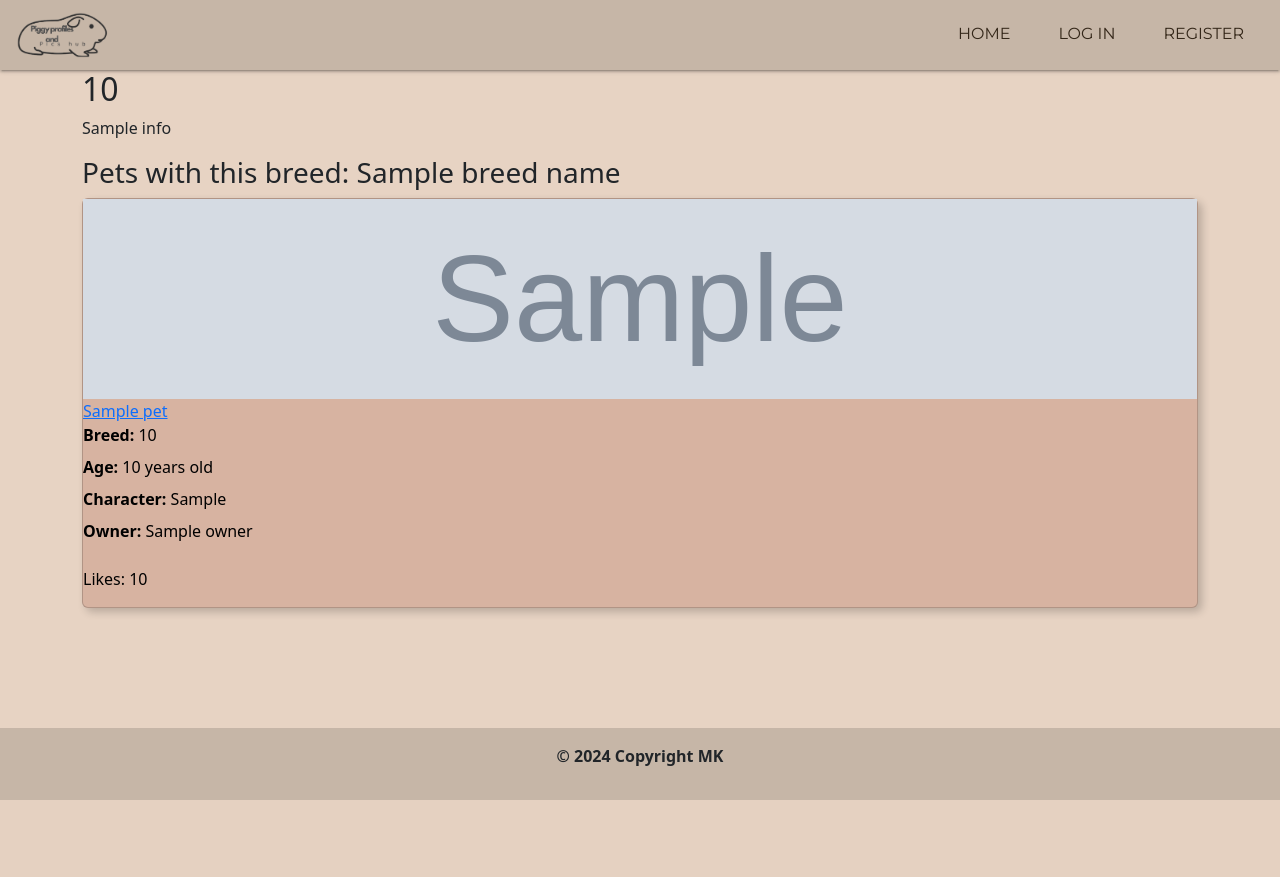
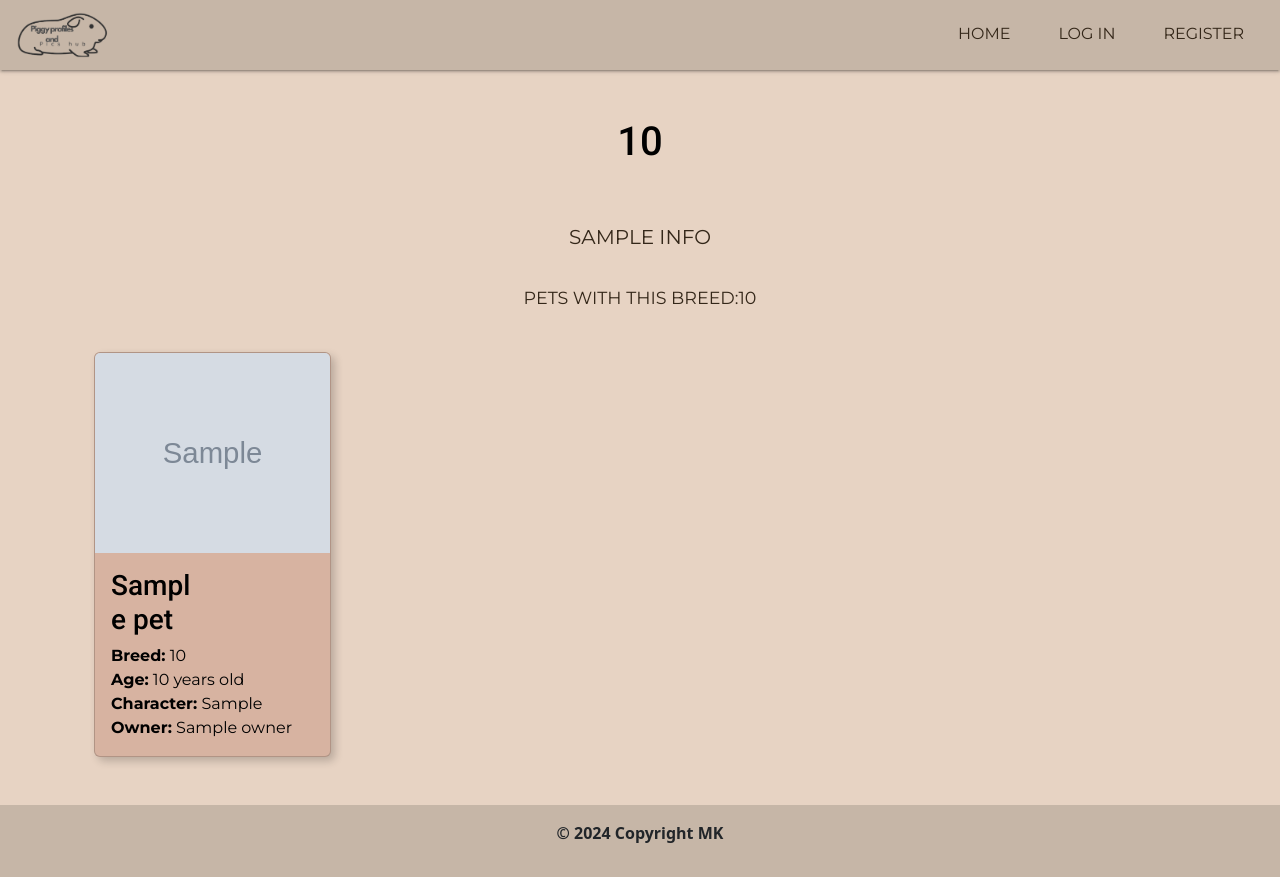
Before and after one commit to marina9222/guinea-pig-database, a Python web app: template templates/breed_details.html in a window 1280 px wide. Before the commit the page ends 800 px from the top, so only its background shows below. Run offline with Jinja, Linux system fonts and the light colour scheme; the template is opened without the code that fills it: most values are stand-ins (such as "Sample title", 1, 10 or a date in 2020); grey boxes marked "Sample" are stand-in pictures.

Commit message:
Add: bootstrap for breed_details html

```diff
--- a/templates/breed_details.html
+++ b/templates/breed_details.html
@@ -1,72 +1,136 @@
 {% extends "index.html" %}
 {% block content %}
-<h2 class="center-align font-2 mb-6 black-text">{{ breed.pet_breed }}</h2>
-<div class="center-align">
-    <p class="center-align font mb-6 main-text-color">{{ breed.info }}</p>
+
+<div class="row my-5">
+	<div class="col text-center">
+		<h2 class="fs-1 text-center font-secondary">{{ breed.pet_breed }}</h2>
 	</div>
-<h3 class="center-align font mb-6 main-text-color text-bold">Pets with this breed: {{ breed_name }}</h3>
+</div>
+
+<div class="row my-3">
+	<div class="col text-center font-primary main-text-color text-uppercase">
+		<p class="fs-5 mb-4">
+			{{ breed.info }}
+			<br><br>
+			<small>Pets with this breed:{{ breed.pet_breed }}</small>
+		</p>
+	</div>
+</div>
+
 <div class="row">
+	<div class="col">
         {% if not pets %}
-        <div class="col s12">
-            There are no {{ breed.pet_breed }} pets currently.
+            <h2 class="text-danger text-center">
+                We couldn't find any {{ breed.pet_breed }} pets.
+            </h2>
+        {% else %}
+            <div class="container-md">
+                <div class="row row-cols-1 row-cols-sm-2 row-cols-lg-3 row-cols-xl-4 g-3 g-md-5">
+                    {% for pet in pets %}
+                        <div class="col my-5">
+                            <div class="card h-100">
+                                <!-- card image -->
+                                {% if pet.pet.image_url %}
+                                    <a href="#!" data-bs-toggle="modal" data-bs-target="#petModal{{ pet.pet._id }}">
+                                        <img src="{{ pet.pet.image_url }}" alt="{{ pet.pet.pet_name }}" class="card-img-top img-fluid">
+                                    </a>
+                                {% else %}
+                                    <img src="{{ url_for('static', filename='images/'+pet.pet.pet_breed|replace(' ', '-')|lower+'.png') }}" alt="{{ pet.pet.pet_name }}" class="card-img-top img-fluid">
+                                {% endif %}
+                                <!-- card body -->
+                                <div class="card-body">
+                                    <div class="row row-cols-2">
+                                        <div class="col">
+                                            <h5 class="card-title fs-3">{{ pet.pet.pet_name }}</h5>
                                         </div>
+                                        <div class="col text-end">
+                                            {% if session.user %}
+                                                {% if pet.liked %}
+                                                    <!-- like/unlike buttons for authenticated users -->
+                                                    <a href="{{ url_for('unlike_pet', pet_id=pet.pet._id) }}" class="btn btn-sm btn-danger text-white">
+                                                        Unlike <i class="fa-solid fa-thumbs-down ms-2"></i>
+                                                    </a>
                                                 {% else %}
-        {% for pet in pets %}
-            <div class="col s12 m3">
-                <div class="card">
-                    <a class="modal-trigger" href="#modal{{ pet._id }}">
-                        <div class="card-image">
-                            {% if pet.image_url %}
-                                <img src="{{ pet.image_url }}" alt="{{ pet.pet_name }}" class="custom-img">
-                            {% else %}
-                                <img src="placeholder.jpg" alt="Placeholder">
+                                                    <a href="{{ url_for('like_pet', pet_id=pet.pet._id) }}" class="btn btn-sm btn-success text-white">
+                                                        Like <i class="fa-solid fa-thumbs-up ms-2"></i>
+                                                    </a>
                                                 {% endif %}
-                            <span class="card-title">{{ pet.pet_name }}</span>
+                                                <!-- number of likes -->
+                                                <div class="row text-muted">
+                                                    <div class="col text-end">
+                                                        <em>Likes:</em> {{ pet.likes }}
                                                     </div>
-                    </a>
-                    <div class="card-content">
-                        <div class="row">
-                            <div class="col s10 card-content-text">
-                                <p class="mb-2 main-text-color"><strong>Breed:</strong> {{ pet.pet_breed }}</p>
-                                <p class="mb-2 main-text-color"><strong>Age:</strong> {{ pet.pet_age }} years old</p>
-                                <p class="mb-2 main-text-color"><strong>Character:</strong> {{ pet.pet_character }}</p>
-                                <p class="mb-4 main-text-color"><strong>Owner:</strong> {{ pet.owner }}</p>
-                                {% if session.user %}
-                                    {% if session.user|lower == pet.owner|lower %}
-                                        <div class="card-action flex-container mb-4">
-                                            <a href="{{ url_for('edit_pet', pet_id=pet._id) }}" class="btn-small btn-color flex-item white-text font-2">Edit Pet</a>
-                                            <a href="{{ url_for('delete_pet', pet_id=pet._id) }}" class="btn-small red flex-item white-text font-2">Delete Pet</a>
                                                 </div>
                                             {% endif %}
-                                {% endif %}
-                                <div class="col s2 card-content-text">
-                                    <div class="like-container">
-                                        <p class="text-bold main-text-color">Likes: {{pet.likes}}</p>
+                                        </div>
+                                    </div>
+                                    <!-- pet details -->
+                                    <p class="card-text main-text-color">
+                                        <strong>Breed:</strong> {{ pet.pet.pet_breed }}<br>
+                                        <strong>Age:</strong> {{ pet.pet.pet_age }} years old<br>
+                                        <strong>Character:</strong> {{ pet.pet.pet_character }}<br>
+                                        <strong>Owner:</strong> {{ pet.pet.owner }}
+                                    </p>
+                                </div>
                                 {% if session.user %}
-                                            {% if pet.liked %}
-                                                <a href="{{ url_for('unlike_pet', pet_id=pet._id) }}" class="btn-small btn-color white-text ml-6 font-2">Unlike<i class="fa-solid fa-thumbs-down ml-2 center-align"></i></a>
-                                            {% else %}
-                                                <a href="{{ url_for('like_pet', pet_id=pet._id) }}" class="btn-small btn-color white-text ml-6 font-2">Like<i class="fa-solid fa-thumbs-up ml-2 center-align"></i></a>
+                                    {% if session.user|lower == pet.pet.owner|lower %}
+                                        <!-- pet owner buttons -->
+                                        <div class="card-footer">
+                                            <div class="row row-cols-2 mt-3">
+                                                <div class="col">
+                                                    <a href="{{ url_for('edit_pet', pet_id=pet.pet._id) }}" class="btn btn-sm text-white btn-color w-100 m-1">Edit</a>
+                                                </div>
+                                                <div class="col">
+                                                    <a href="#!" class="btn btn-sm btn-danger text-white w-100 m-1" data-bs-toggle="modal" data-bs-target="#deleteModal{{ pet.pet._id }}">Delete</a>
+                                                </div>
+                                            </div>
+                                        </div>
+
+                                        <!-- Delete Pet Modal -->
+                                        <div class="modal fade" id="deleteModal{{ pet.pet._id }}" tabindex="-1" aria-labelledby="deleteModal{{ pet.pet._id }}Label" aria-hidden="true">
+                                            <div class="modal-dialog modal-dialog-centered">
+                                                <div class="modal-content">
+                                                    <div class="modal-header bg-dark text-white border-0" data-bs-theme="dark">
+                                                        <h5 class="modal-title fs-3" id="deleteModal{{ pet.pet._id }}Label">Delete Confirmation</h5>
+                                                        <button type="button" class="btn-close" data-bs-dismiss="modal" aria-label="Close"></button>
+                                                    </div>
+                                                    <div class="modal-body bg-dark text-white border-0">
+                                                        Are you sure you want to delete <strong class="fw-bold fs-6">{{ pet.pet.pet_name }}</strong>?
+                                                    </div>
+                                                    <div class="modal-footer bg-dark text-white border-0">
+                                                        <button type="button" class="btn btn-sm btn-success px-5" data-bs-dismiss="modal">Cancel</button>
+                                                        <a href="{{ url_for('delete_pet', pet_id=pet.pet._id) }}" class="btn btn-sm btn-danger px-5">Delete</a>
+                                                    </div>
+                                                </div>
+                                            </div>
+                                        </div>
                                     {% endif %}
                                 {% endif %}
                             </div>
                         </div>
+
+                        <!-- View Pet Modal -->
+                        <div class="modal fade" id="petModal{{ pet.pet._id }}" tabindex="-1" aria-labelledby="petModal{{ pet.pet._id }}Label" aria-hidden="true">
+                            <div class="modal-dialog modal-dialog-centered">
+                                <div class="modal-content">
+                                    <div class="modal-header bg-dark text-white border-0" data-bs-theme="dark">
+                                        <h5 class="modal-title fs-3" id="petModal{{ pet.pet._id }}Label">{{ pet.pet.pet_name }}</h5>
+                                        <button type="button" class="btn-close" data-bs-dismiss="modal" aria-label="Close"></button>
+                                    </div>
+                                    <div class="modal-body bg-dark border-0">
+                                        <img src="{{ pet.pet.image_url }}" alt="{{ pet.pet.pet_name }}" class="card-img-top img-fluid">
+                                    </div>
+                                    <div class="modal-footer bg-dark border-0">
+                                        <button type="button" class="btn btn-sm btn-success px-5" data-bs-dismiss="modal">Close</button>
                                     </div>
                                 </div>
                             </div>
                         </div>
-            </div>
-            <!-- Modal Structure -->
-            <div id="modal{{ pet._id }}" class="modal">
-                <div class="modal-content">
-                    <h4>{{ pet.pet_name }}</h4>
-                    <img src="{{ pet.image_url }}" alt="{{ pet.pet_name }}" class="responsive-img">
-                </div>
-                <div class="modal-footer">
-                    <a href="#!" class="modal-close waves-effect waves-green btn-flat btn-color">Close</a>
+                    {% endfor %}
                 </div>
             </div>
-        {% endfor %}
         {% endif %}
 	</div>
+</div>
+
 {% endblock %}
```
Lines whose indentation alone changed are shown as unchanged.
